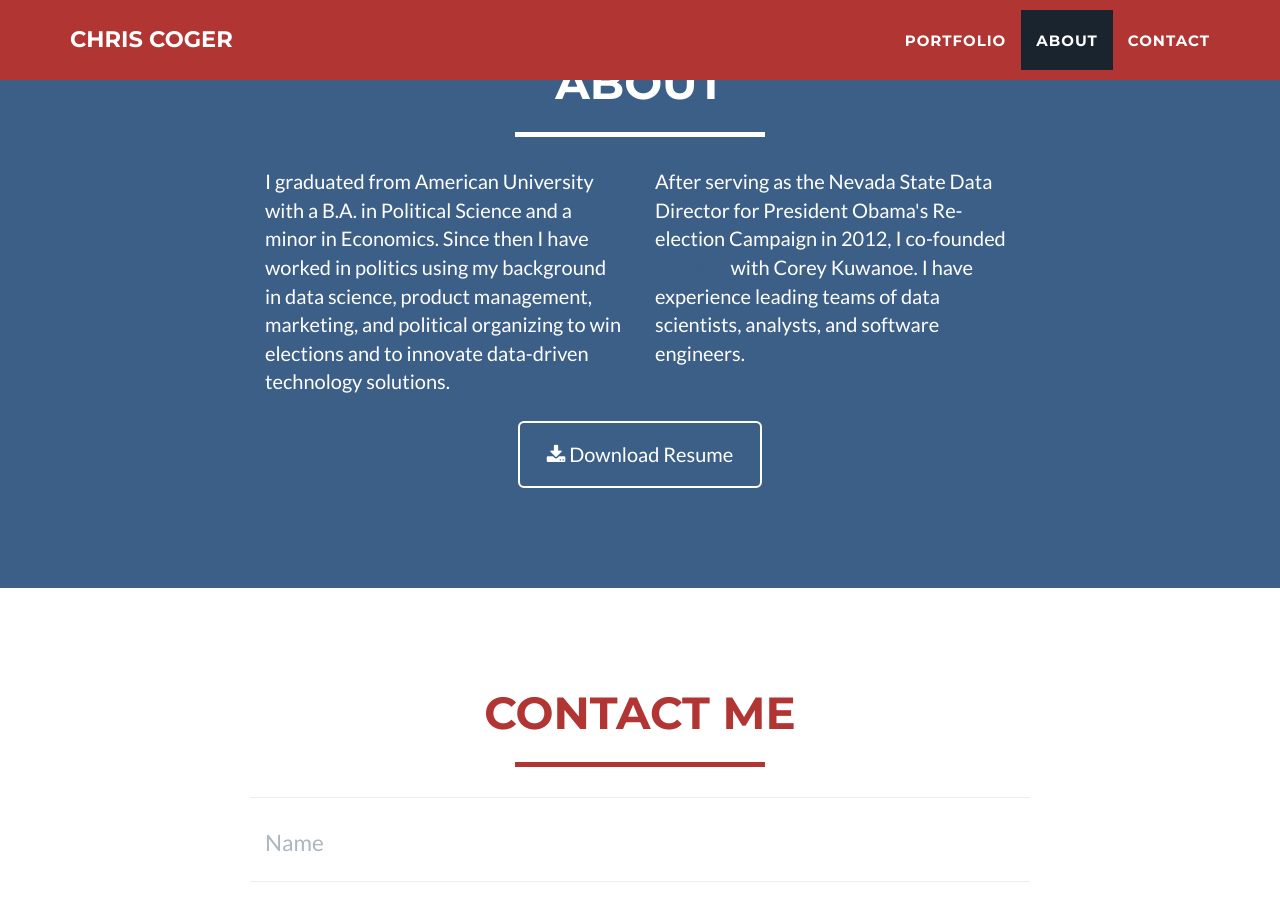
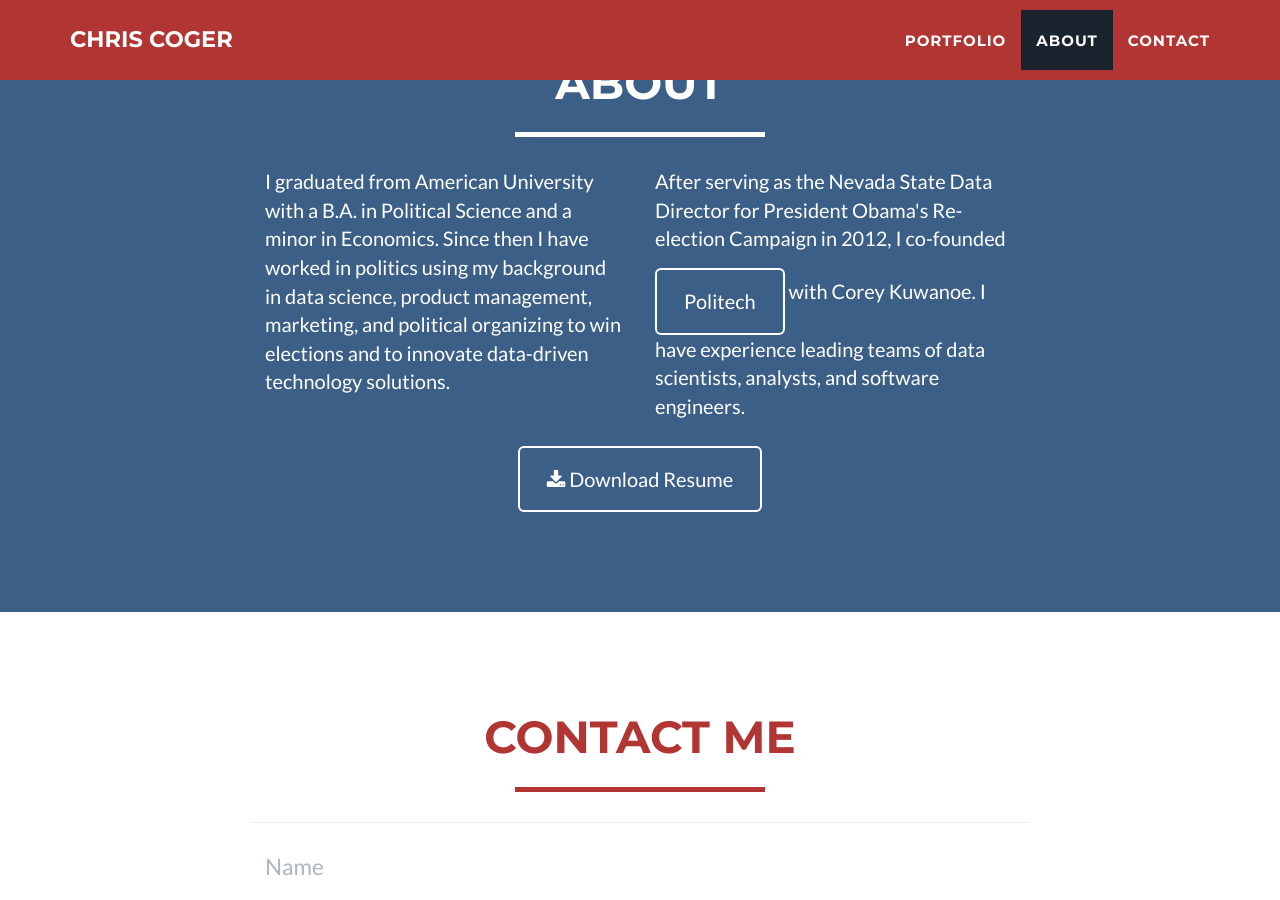
Before and after one commit to coger/coger.github.io, a Jekyll site: the page built from index.html, in a window 1280 px wide and 900 px high, scrolled down 1707 px. Built offline with Jekyll 4.4.1, drawn with Linux system fonts in a browser that asks for light colours.

Commit message:
fix link in about me section

```diff
--- a/_includes/about.html
+++ b/_includes/about.html
@@ -12,7 +12,7 @@
                     <p>I graduated from American University with a B.A. in Political Science and a minor in Economics. Since then I have worked in politics using my background in data science, product management, marketing, and political organizing to win elections and to innovate data-driven technology solutions.</p>
                 </div>
                 <div class="col-lg-4">
-                    <p>After serving as the Nevada State Data Director for President Obama's Re-election Campaign in 2012, I co-founded <a href=http://politech.io>Politech</a> with Corey Kuwanoe. I have experience leading teams of data scientists, analysts, and software engineers.</p>
+                    <p>After serving as the Nevada State Data Director for President Obama's Re-election Campaign in 2012, I co-founded <a href=http://politech.io class="btn btn-lg btn-outline">Politech</a> with Corey Kuwanoe. I have experience leading teams of data scientists, analysts, and software engineers.</p>
                 </div>
                 <div class="col-lg-8 col-lg-offset-2 text-center">
                     <a href="/assets/chris_coger-resume.pdf" class="btn btn-lg btn-outline">
```
